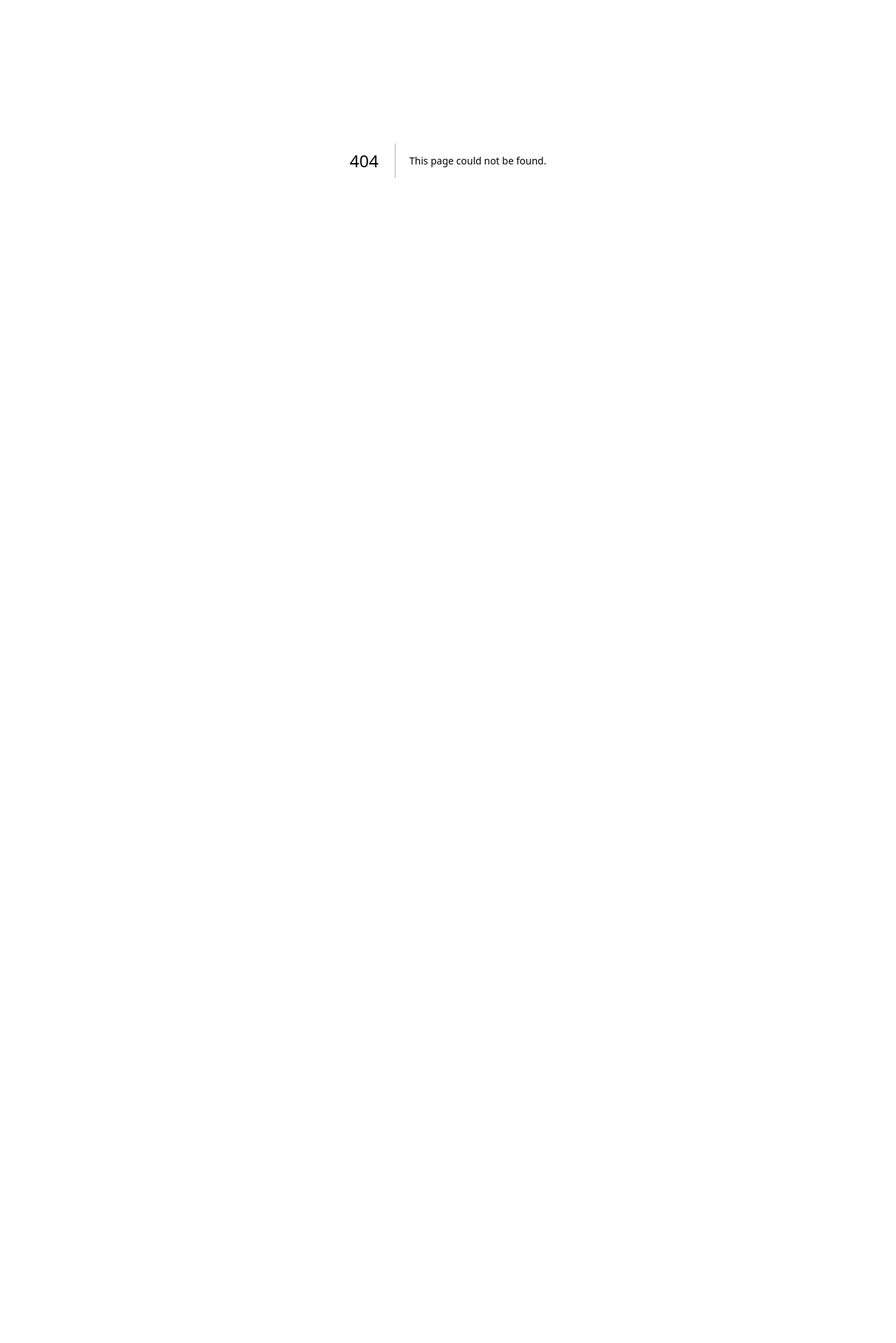
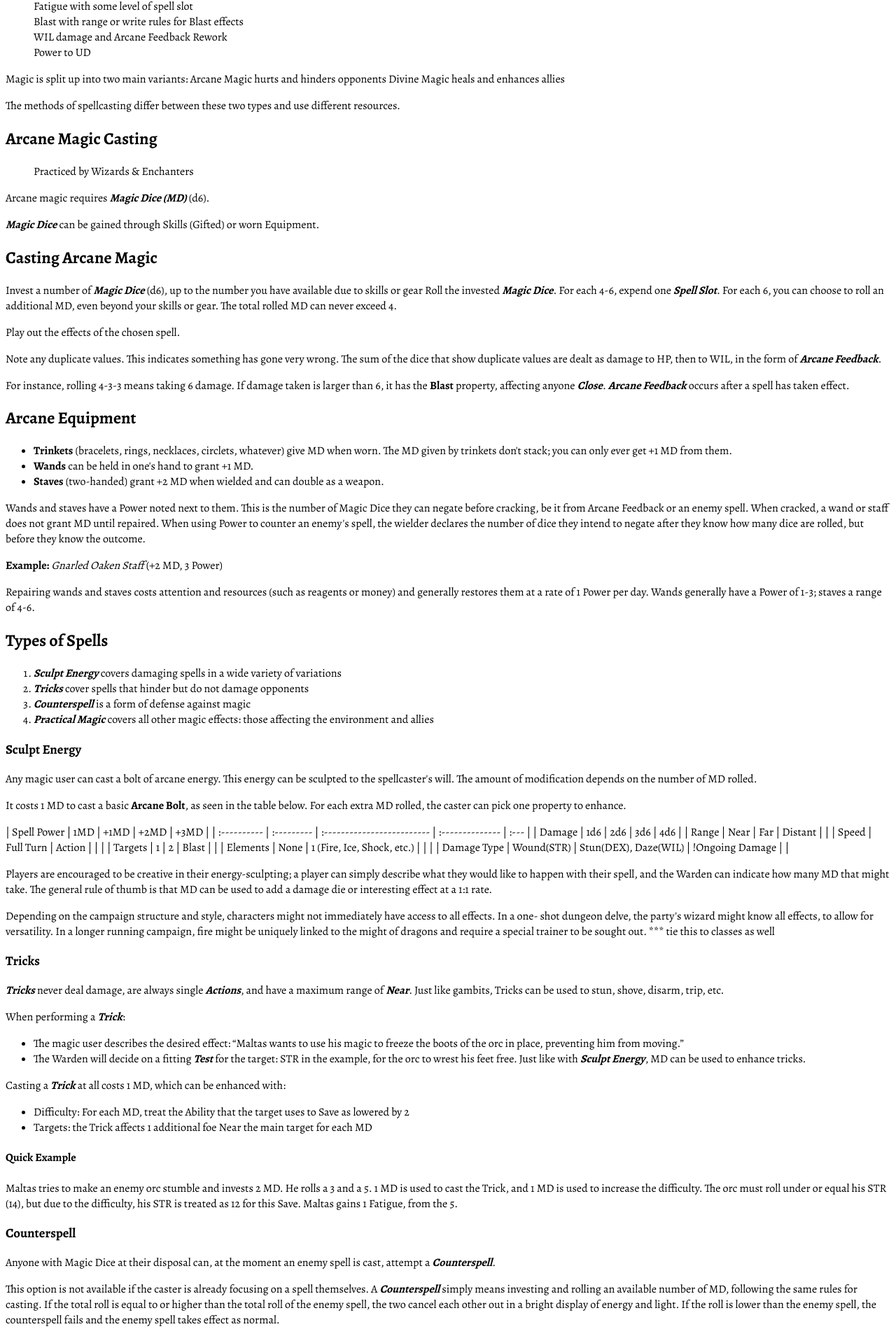
Before and after one commit to matt-gefen/radiant-hack, a Next.js app: page /alternate_magic in a window 1280 px wide. Before the commit this address had no page. Shown: the part 171-2090 px from the top of the page at 70% size. Before the commit the page ends 800 px from the top, so only its background shows below. Built offline with nearby package versions, Linux system fonts and the light colour scheme.

Commit message:
wizard rename and alternate magic

```diff
--- /dev/null
+++ b/pages/alternate_magic.mdx
@@ -0,0 +1,111 @@
+# Alternate Magic
+> Based on Block, Dodge, Parry's MD Mechanic for imagination driven magical abilities
+
+> **To do:**\
+> Replace mechanics for the following to be in-line with current edition rather than Cairn\
+> Fatigue with some level of spell slot\
+> Blast with range or write rules for Blast effects\
+> WIL damage and Arcane Feedback Rework\
+> Power to UD
+
+Magic is split up into two main variants:
+Arcane Magic hurts and hinders opponents
+Divine Magic heals and enhances allies
+
+The methods of spellcasting differ between these two types and use different resources.
+
+## Arcane Magic Casting
+> Practiced by Wizards & Enchanters
+
+Arcane magic requires ***Magic Dice (MD)*** (d6).
+
+***Magic Dice*** can be gained through Skills (Gifted) or worn Equipment.
+
+## Casting Arcane Magic
+Invest a number of ***Magic Dice*** (d6), up to the number you have available due to skills or gear
+Roll the invested ***Magic Dice***. For each 4-6, expend one ***Spell Slot***. For each 6, you can choose to roll an additional MD, even beyond your skills or gear. The total rolled MD can never exceed 4.
+
+Play out the effects of the chosen spell.
+
+Note any duplicate values. This indicates something has gone very wrong. The sum of the dice that show duplicate values are dealt as damage to HP, then to WIL, in the form of ***Arcane Feedback***.
+
+For instance, rolling 4-3-3 means taking 6 damage. If damage taken is larger than 6, it has the **Blast** property, affecting anyone ***Close***. ***Arcane Feedback*** occurs after a spell has taken effect.
+
+## Arcane Equipment
+- **Trinkets** (bracelets, rings, necklaces, circlets, whatever) give MD when worn. The MD given by trinkets don't stack; you can only ever get +1 MD from them.
+- **Wands** can be held in one's hand to grant +1 MD.
+- **Staves** (two-handed) grant +2 MD when wielded and can double as a weapon.
+
+Wands and staves have a Power noted next to them. This is the number of Magic Dice they can negate before cracking, be it from Arcane Feedback or an enemy spell. When cracked, a wand or staff does not grant MD until repaired. When using Power to counter an enemy's spell, the wielder declares the number of dice they intend to negate after they know how many dice are rolled, but before they know the outcome.
+
+**Example:** *Gnarled Oaken Staff* (+2 MD, 3 Power)
+
+Repairing wands and staves costs attention and resources (such as reagents or money) and generally restores them at a rate of 1 Power per day. Wands generally have a Power of 1-3; staves a range of 4-6.
+
+## Types of Spells
+1. ***Sculpt Energy*** covers damaging spells in a wide variety of variations
+2. ***Tricks*** cover spells that hinder but do not damage opponents
+3. ***Counterspell*** is a form of defense against magic
+4. ***Practical Magic*** covers all other magic effects: those affecting the environment and allies
+
+### Sculpt Energy
+Any magic user can cast a bolt of arcane energy. This energy can be sculpted to the spellcaster's will. The amount of modification depends on the number of MD rolled.
+
+It costs 1 MD to cast a basic **Arcane Bolt**, as seen in the table below. For each extra MD rolled, the caster can pick one property to enhance.
+
+| Spell Power | 1MD        | +1MD                       | +2MD            | +3MD |
+| :---------- | :--------- | :------------------------- | :-------------- | :--- |
+| Damage      | 1d6        | 2d6                        | 3d6             | 4d6  |
+| Range       | Near       | Far                        | Distant         |      |
+| Speed       | Full Turn  | Action                     |                 |      |
+| Targets     | 1          | 2                          | Blast           |      |
+| Elements    | None       | 1 (Fire, Ice, Shock, etc.) |                 |      |
+| Damage Type | Wound(STR) | Stun(DEX), Daze(WIL)       | !Ongoing Damage |      |
+
+Players are encouraged to be creative in their energy-sculpting; a player can simply describe what they would like to happen with their spell, and the Warden can indicate how many MD that might take. The general rule of thumb is that MD can be used to add a damage die or interesting effect at a 1:1 rate.
+
+Depending on the campaign structure and style, characters might not immediately have access to all effects. In a one- shot dungeon delve, the party's wizard might know all effects, to allow for versatility. In a longer running campaign, fire might be uniquely linked to the might of dragons and require a special trainer to be sought out. *** tie this to classes as well
+
+### Tricks
+***Tricks*** never deal damage, are always single ***Actions***, and have a maximum range of ***Near***. Just like gambits, Tricks can be used to stun, shove, disarm, trip, etc.
+
+When performing a ***Trick***:
+- The magic user describes the desired effect: “Maltas wants to use his magic to freeze the boots of the orc in place, preventing him from moving.”
+- The Warden will decide on a fitting ***Test*** for the target: STR in the example, for the orc to wrest his feet free. Just like with ***Sculpt Energy***, MD can be used to enhance tricks.
+
+Casting a ***Trick*** at all costs 1 MD, which can be enhanced with:
+- Difficulty: For each MD, treat the Ability that the target uses to Save as lowered by 2
+- Targets: the Trick affects 1 additional foe Near the main target for each MD
+
+#### Quick Example
+Maltas tries to make an enemy orc stumble and invests 2 MD. He rolls a 3 and a 5. 1 MD is used to cast the Trick, and 1 MD is used to increase the difficulty. The orc must roll under or equal his STR (14), but due to the difficulty, his STR is treated as 12 for this Save. Maltas gains 1 Fatigue, from the 5.
+
+### Counterspell
+Anyone with Magic Dice at their disposal can, at the moment an enemy spell is cast, attempt a ***Counterspell***.
+
+This option is not available if the caster is already focusing on a spell themselves. A ***Counterspell*** simply means investing and rolling an available number of MD, following the same rules for casting. If the total roll is equal to or higher than the total roll of the enemy spell, the two cancel each other out in a bright display of energy and light. If the roll is lower than the enemy spell, the counterspell fails and the enemy spell takes effect as normal.
+
+### Practical Magic
+Any magic that doesn’t do direct damage (***Sculpt Energy***) or indirect harm (***Tricks***) can be improvised free-form by simply determining the MD value.
+- 1 MD: A small, personal effect. Could be achieved with tools instead of magic (lighting a torch, growing vines as a rope).
+- 2 MD: An interpersonal or room-sized effect. Barely beyond the possibility of tools (a small wall of force, breathing underwater, camouflage, sending telepathic messages).
+- 3 MD: Large, “impossible” effects. Makes a mockery of the normal laws of nature (animating the dead or inanimate objects, teleportation).
+- 4 MD: Mythical, highly dangerous alterations to reality itself.
+
+
+Practical Magic is designed to be very free-form. However, the list of [Arcane Words of Power](/words_of_power) can serve as inspiration for what kinds of spells are possible.
+
+## The Power of Magic
+A wizard with 4 MD can use their Sculpt Energy to deal 4d6 damage, no questions asked. How is this fair?. It isn’t. A 4 MD wizard is a magical nuke — and I’m okay with that. This also makes them primary targets.
+
+4 MD has considerable risk of Arcane Feedback. 2 MD has a chance of 16%, 3 MD has a chance of 44%, 4 MD has a chance of 72%!
+
+4 MD requires 4 empty inventory slots, and, if my anydice.com math is correct, has a 93% chance of 1 Fatigue, a 68% chance of 2 Fatigue, a 31% chance of 3 Fatigue and a 6% chance of 4 Fatigue
+
+Empty inventory slots also means less loot and less armor
+
+## The Upper Limits of Magic
+There are no strict definitions as to the limits of magic mentioned here. This is done on purpose; primarily, players should feel free to let their creativity run wild. However, casting the equivalent of a Wish spell every day can quickly break the game. There are a few ways to handle “outrageous” spell ideas (Wishes, permanent enchantments to large regions, converting rocks into gold, and the like):
+- **"Yes, but..."** Whatever the players want might be possible but is beyond the scope of simply using 4 MD. It requires extensive study, preparation, elaborate rituals with obscure ingredients... Adventures spring from friction in trying to reach a goal. Using magic does not need to bypass a challenge, but can simply change the nature of it.
+- **Be careful what you wish for...** If the party really, really wants to bring back that lovable goblin companion that ate an axe to the face, magic might offer a path forward — but something will take notice. Perhaps the God of Life and Death gets upset, or a jealous High Wizard (who has been asking nobles a premium for resurrection) sees this as competition, or the Church sees this as blasphemy, or word gets out and the party will now get harassed endlessly to please bring loved ones back to life. Foreshadow that this act of magic is highly dangerous and unpredictable, but leave the consequences unknown.
+- Within the fiction of the world, certain feats might simply not be possible; even magic has laws. Enchantments always wear off, and nothing can be made into gold.
--- a/pages/character.mdx
+++ b/pages/character.mdx
@@ -8,7 +8,7 @@ Start with a simple sentence that combines:
 - A simple goal or something that drives them to adventure
 
 **Examples:**
-- An obsessive magician seeking after ancient lost magic
+- An obsessive wizard seeking after ancient lost magic
 - A smooth talking trickster on the run from a noble they conned
 - A wandering mercenary searching for their missing friend
 - A gambler in a debt to the wrong people, taking dangerous jobs for pay
@@ -48,7 +48,7 @@ Your ***Class*** represents your ***Character***'s profession and calling - thei
 | :---------------------------: | :------------------------------------------------------------------: |
 |  [Warrior](/classes/warrior)  |                    A master of the arts of combat                    |
 |   [Cleric](/classes/cleric)   |        A servant of a diety, channels the power of their god         |
-| [Magician](/classes/magician) | A scholar of the arcane who is excellent at casting spells and magic |
+| [Wizard](/classes/wizard) | A scholar of the arcane who is excellent at casting spells and magic |
 |    [Thief](/classes/thief)    |            A master of stealth, acrobatics and deception             |
 
 In addition to the core four classes, there are more additional classes noted below.
--- a/pages/classes/_meta.json
+++ b/pages/classes/_meta.json
@@ -1,6 +1,6 @@
 {
   "warrior": "Warrior",
   "thief": "Thief",
-  "magician": "Magician",
+  "wizard": "Wizard",
   "cleric": "Cleric"
 }
--- a/pages/magic/arcane_spells.mdx
+++ b/pages/magic/arcane_spells.mdx
@@ -1,6 +1,6 @@
 # Arcane spells
 
-Classes that can learn Arcane spells include the [Magician](/classes/magician.mdx) and the [Enchanter](/additional_classes/enchanter.mdx)
+Classes that can learn Arcane spells include the [Wizard](/classes/wizard.mdx) and the [Enchanter](/additional_classes/enchanter.mdx)
 
 > Note for development and spell revision: \
 > If a spell from a traditional OSR or original era game calls for a creature to make a save, the character must test their INT or WIS - to see if the magic cast was powerful enough to overcome their defences (remember the [Powerful Opponents](/rules#powerful-opponents) rule).
```
Also changed, not shown: pages/classes/wizard.mdx (renamed from pages/classes/magician.mdx, +9 -9 lines).
